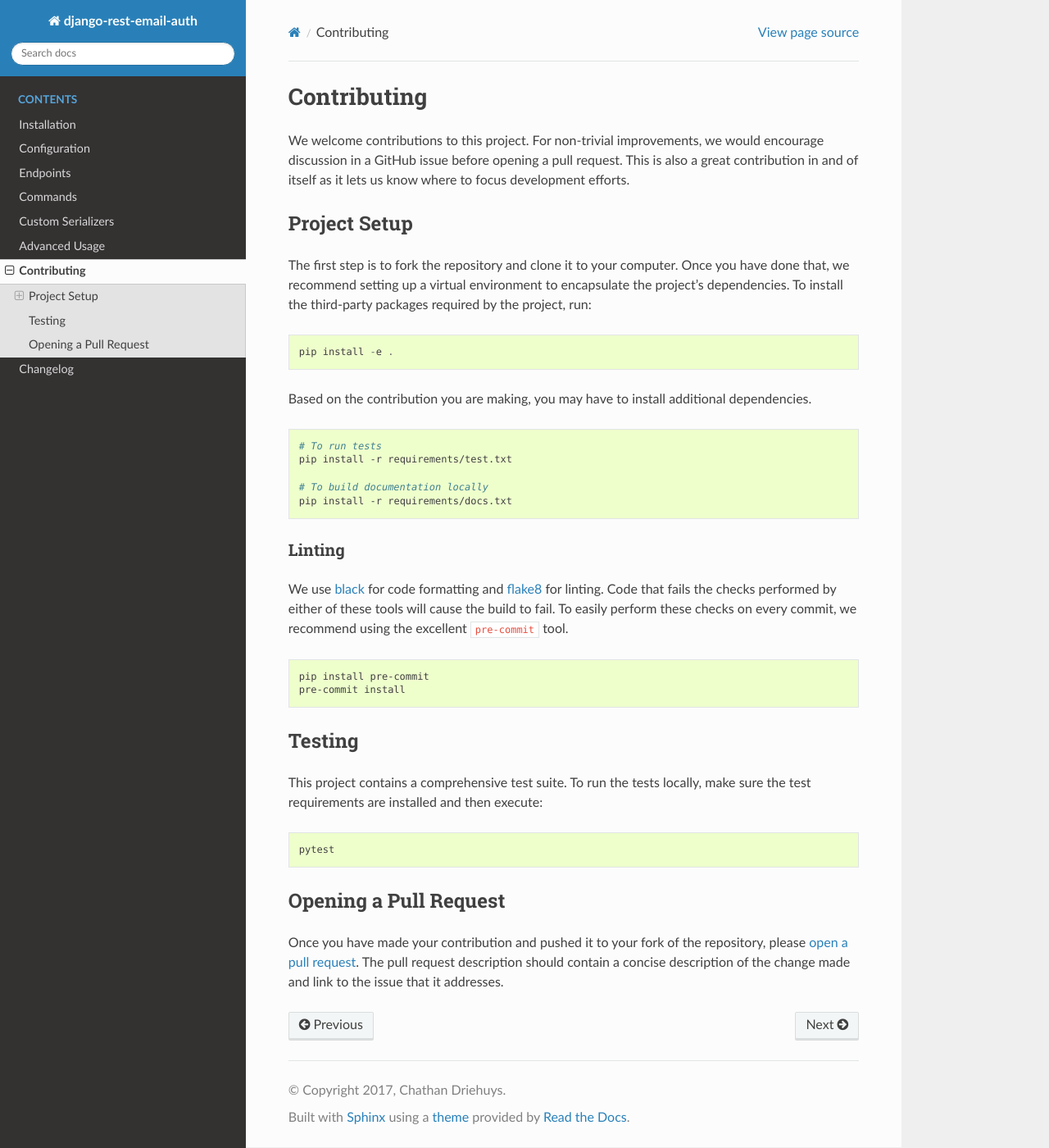
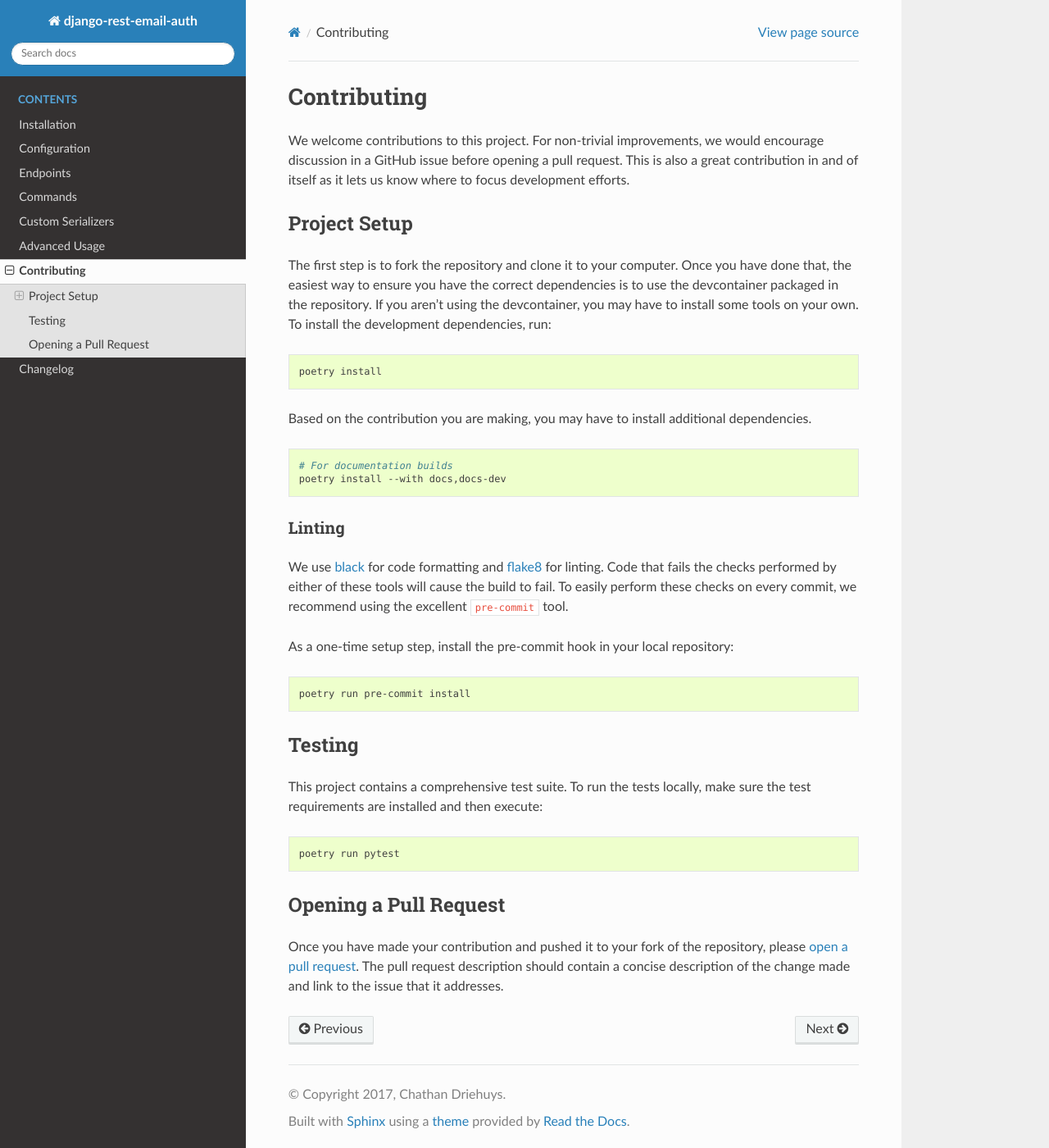
Before and after one commit to cdriehuys/django-rest-email-auth, a Sphinx documentation site: the page built from docs/CONTRIBUTING.rst, in a window 1280 px wide and 1400 px high. Shown: the whole window at 82% size. Built offline with Sphinx 7.4.7 and the Read the Docs theme 3.1.0, drawn with Linux system fonts in a browser that asks for light colours.

Commit message:
docs: update contributing documentation (#152)
Update the contributor documentation to reflect usage of `poetry`.

```diff
--- a/docs/CONTRIBUTING.rst
+++ b/docs/CONTRIBUTING.rst
@@ -2,52 +2,65 @@
 Contributing
 ############
 
-We welcome contributions to this project. For non-trivial improvements, we would encourage discussion in a GitHub issue before opening a pull request. This is also a great contribution in and of itself as it lets us know where to focus development efforts.
+We welcome contributions to this project. For non-trivial improvements, we would
+encourage discussion in a GitHub issue before opening a pull request. This is
+also a great contribution in and of itself as it lets us know where to focus
+development efforts.
 
 
 *************
 Project Setup
 *************
 
-The first step is to fork the repository and clone it to your computer. Once you have done that, we recommend setting up a virtual environment to encapsulate the project's dependencies. To install the third-party packages required by the project, run::
+The first step is to fork the repository and clone it to your computer. Once you
+have done that, the easiest way to ensure you have the correct dependencies is
+to use the devcontainer packaged in the repository. If you aren't using the
+devcontainer, you may have to install some tools on your own. To install the
+development dependencies, run::
 
-    pip install -e .
+    poetry install
 
-Based on the contribution you are making, you may have to install additional dependencies.
+Based on the contribution you are making, you may have to install additional
+dependencies.
 
 .. code-block:: bash
 
-    # To run tests
-    pip install -r requirements/test.txt
-
-    # To build documentation locally
-    pip install -r requirements/docs.txt
+    # For documentation builds
+    poetry install --with docs,docs-dev
 
 Linting
 =======
 
-We use black_ for code formatting and flake8_ for linting. Code that fails the checks performed by either of these tools will cause the build to fail. To easily perform these checks on every commit, we recommend using the excellent ``pre-commit`` tool.
+We use black_ for code formatting and flake8_ for linting. Code that fails the
+checks performed by either of these tools will cause the build to fail. To
+easily perform these checks on every commit, we recommend using the excellent
+``pre-commit`` tool.
+
+As a one-time setup step, install the pre-commit hook in your local repository:
 
 .. code-block:: bash
 
-    pip install pre-commit
-    pre-commit install
+    poetry run pre-commit install
 
 
 *******
 Testing
 *******
 
-This project contains a comprehensive test suite. To run the tests locally, make sure the test requirements are installed and then execute::
+This project contains a comprehensive test suite. To run the tests locally, make
+sure the test requirements are installed and then execute::
 
-    pytest
+    poetry run pytest
 
 
 **********************
 Opening a Pull Request
 **********************
 
-Once you have made your contribution and pushed it to your fork of the repository, please `open a pull request <pull-request_>`_. The pull request description should contain a concise description of the change made and link to the issue that it addresses.
+Once you have made your contribution and pushed it to your fork of the
+repository, please `open a pull request <pull-request_>`_. The pull request
+description should contain a concise description of the change made and link to
+the issue that it addresses.
 
 
 .. _black: https://github.com/ambv/black
```
